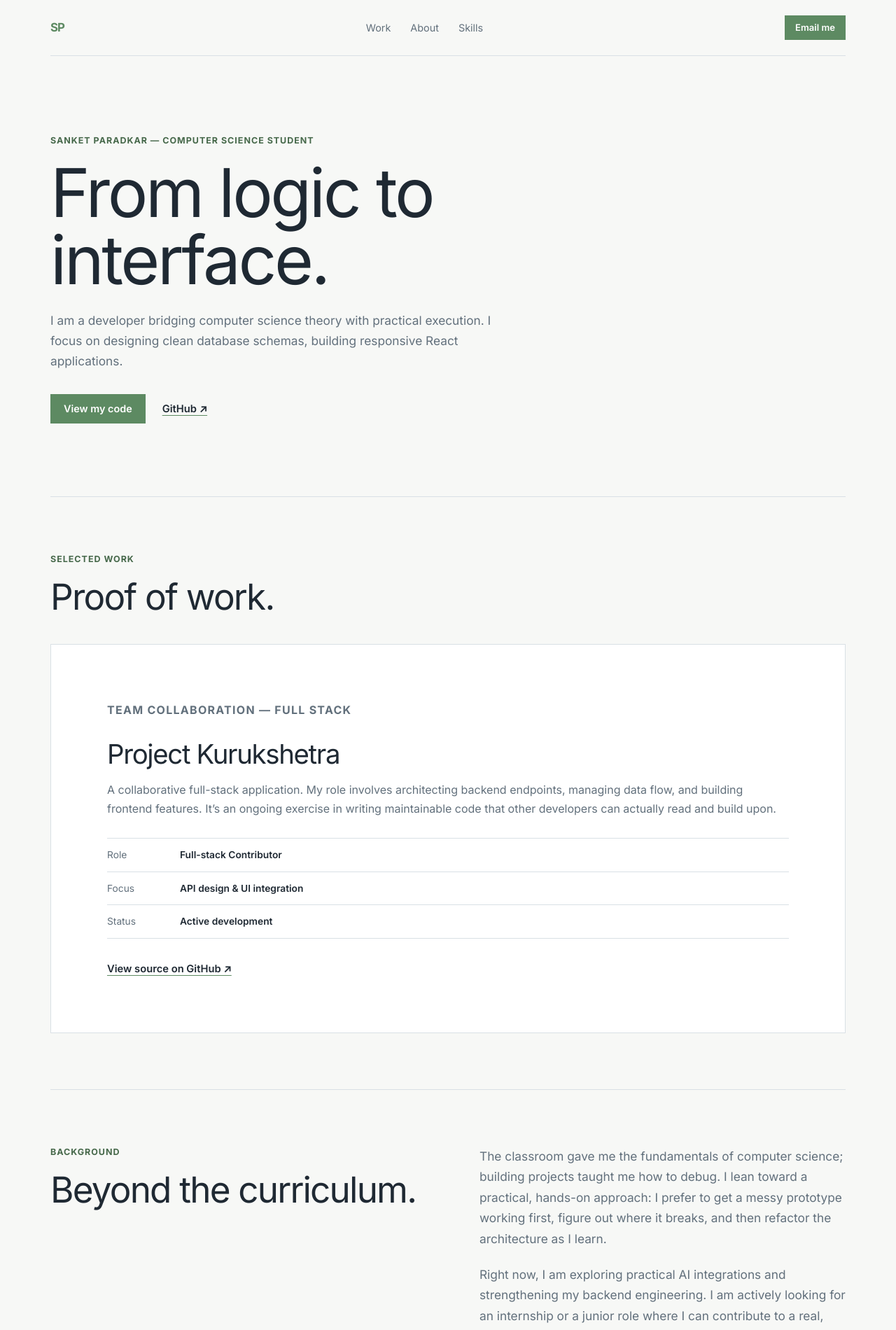
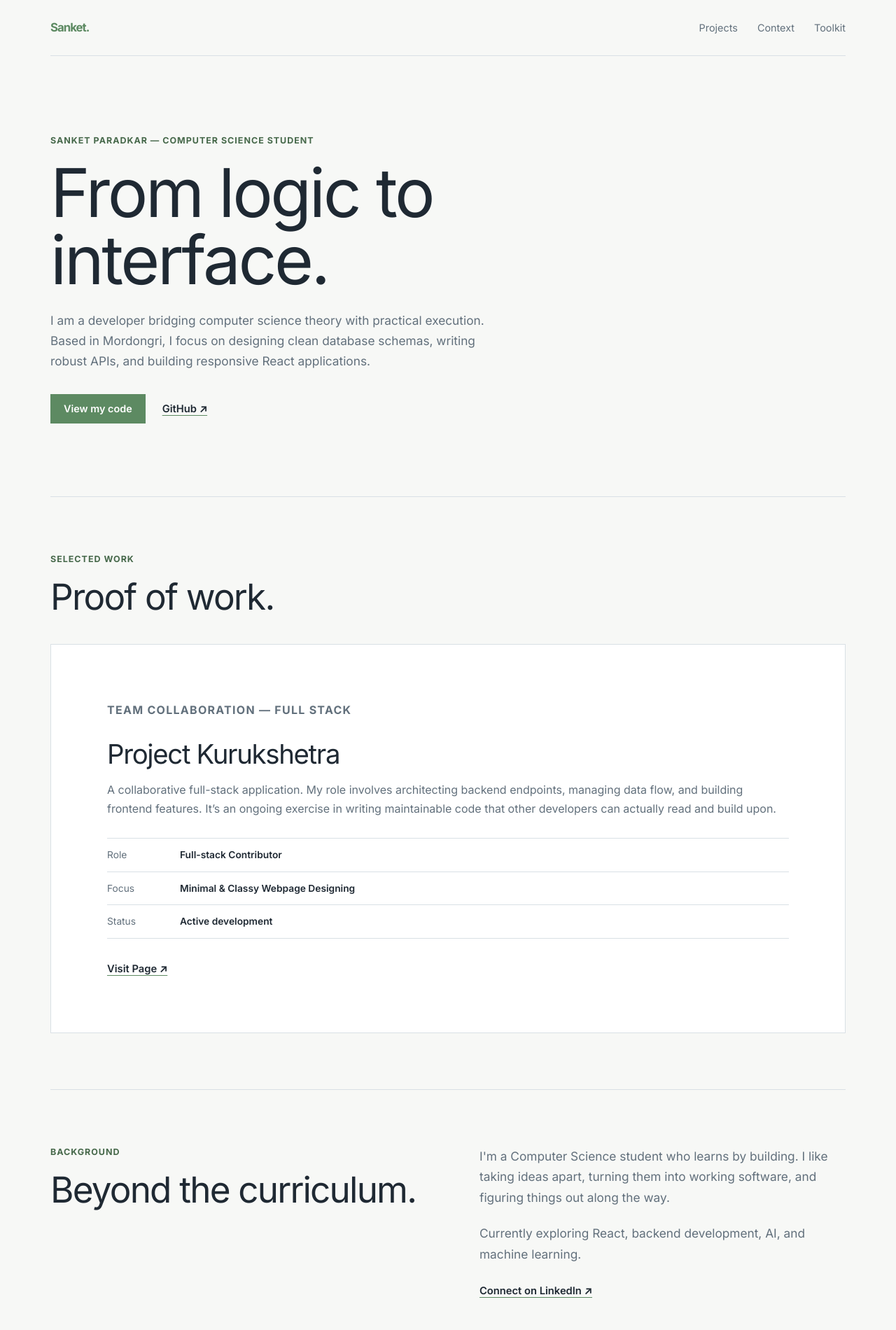
Before and after one commit to geeksanket/mywork, a React (Vite) app: page / in a window 1280 px wide. Shown: the top 1900 px of the page at 70% size. Built offline with nearby package versions, Linux system fonts and the light colour scheme; the HTML template or start-up script is replaced by a standard one.

Commit message:
changed display text

```diff
--- a/src/App.tsx
+++ b/src/App.tsx
@@ -16,22 +16,20 @@ export default function App() {
   return (
     <div className="site-shell">
       <header className="site-header">
-        <a className="brand" href="#top" aria-label="Sanket Paradkar home">SP</a>
-        <nav aria-label="Main navigation">
-          <a href="#work">Work</a>
-          <a href="#about">About</a>
-          <a href="#skills">Skills</a>
+        <a className="brand" href="#top" aria-label="Sanket Paradkar home">Sanket.</a>
+        <nav aria-label="Main navigation" style={{ marginLeft: 'auto' }}>
+          <a href="#work">Projects</a>
+          <a href="#about">Context</a>
+          <a href="#skills">Toolkit</a>
         </nav>
-        <a className="button button-small" href="mailto:sanketparadkar10@gmail.com">Email me</a>
       </header>
 
       <main id="top">
         <section className="hero">
           <p className="eyebrow">Sanket Paradkar — Computer Science Student</p>
-          {/* Much shorter H1 so it looks elegant and confident at a large font size */}
           <h1>From logic to interface.</h1>
           <p className="hero-copy">
-            I am a developer bridging computer science theory with practical execution. I focus on designing clean database schemas, building responsive React applications.
+            I am a developer bridging computer science theory with practical execution. Based in Mordongri, I focus on designing clean database schemas, writing robust APIs, and building responsive React applications.
           </p>
           <div className="hero-actions">
             <a className="button" href="#work">View my code</a>
@@ -54,10 +52,10 @@ export default function App() {
               </p>
               <dl className="project-facts">
                 <div><dt>Role</dt><dd>Full-stack Contributor</dd></div>
-                <div><dt>Focus</dt><dd>API design & UI integration</dd></div>
+                <div><dt>Focus</dt><dd>Minimal & Classy Webpage Designing</dd></div>
                 <div><dt>Status</dt><dd>Active development</dd></div>
               </dl>
-              <a className="text-link" href="https://geeksanket.github.io/websiteK/" target="_blank" rel="noopener noreferrer">View source on GitHub ↗</a>
+              <a className="text-link" href="https://github.com/geeksanket" target="_blank" rel="noopener noreferrer">Visit Page ↗</a>
             </div>
           </article>
         </section>
@@ -68,8 +66,8 @@ export default function App() {
             <h2>Beyond the curriculum.</h2>
           </div>
           <div className="prose">
-            <p>The classroom gave me the fundamentals of computer science; building projects taught me how to debug. I lean toward a practical, hands-on approach: I prefer to get a messy prototype working first, figure out where it breaks, and then refactor the architecture as I learn.</p>
-            <p>Right now, I am exploring practical AI integrations and strengthening my backend engineering. I am actively looking for an internship or a junior role where I can contribute to a real, production-level codebase and learn from a team.</p>
+            <p>I'm a Computer Science student who learns by building. I like taking ideas apart, turning them into working software, and figuring things out along the way.</p>
+            <p>Currently exploring React, backend development, AI, and machine learning.</p>
             <a className="text-link" href="https://www.linkedin.com/in/paradkarsanket/" target="_blank" rel="noopener noreferrer">Connect on LinkedIn ↗</a>
           </div>
         </section>
@@ -84,17 +82,49 @@ export default function App() {
           </ul>
         </section>
 
-        <section className="contact-section">
+        <section className="contact-section" style={{ paddingBottom: '4rem' }}>
           <p className="eyebrow">Get in touch</p>
           <h2>Looking for a junior developer?</h2>
-          <p>I am currently open to internships, team collaborations, and entry-level roles. Let's talk about what we can build.</p>
-          <a className="button" href="mailto:sanketparadkar10@gmail.com">sanketparadkar10@gmail.com</a>
+          <p style={{ marginBottom: '2rem' }}>I am currently open to internships, team collaborations, and entry-level roles. Let's talk about what we can build.</p>
+
+          <div className="contact-info" style={{ display: 'flex', flexDirection: 'column', gap: '0.5rem', marginBottom: '2rem' }}>
+            <strong>Sanket Paradkar</strong>
+            <a className="text-link" href="mailto:sanketparadkar10@gmail.com" style={{ textDecoration: 'none' }}>sanketparadkar10@gmail.com</a>
+            <a className="text-link" href="tel:+919691544197" style={{ textDecoration: 'none' }}>+91 9691544197</a>
+          </div>
+
+          <div className="social-links" style={{ display: 'flex', gap: '1.5rem', alignItems: 'center' }}>
+            {/* LinkedIn */}
+            <a href="https://www.linkedin.com/in/paradkarsanket/" target="_blank" rel="noopener noreferrer" aria-label="LinkedIn" style={{ color: 'inherit' }}>
+              <svg xmlns="http://www.w3.org/2000/svg" width="24" height="24" viewBox="0 0 24 24" fill="none" stroke="currentColor" strokeWidth="2" strokeLinecap="round" strokeLinejoin="round">
+                <path d="M16 8a6 6 0 0 1 6 6v7h-4v-7a2 2 0 0 0-2-2 2 2 0 0 0-2 2v7h-4v-7a6 6 0 0 1 6-6z"></path>
+                <rect x="2" y="9" width="4" height="12"></rect>
+                <circle cx="4" cy="4" r="2"></circle>
+              </svg>
+            </a>
+
+            {/* Instagram */}
+            <a href="https://www.instagram.com/helosanket?igsi=bHBzZ213NXkxNTdn" target="_blank" rel="noopener noreferrer" aria-label="Instagram" style={{ color: 'inherit' }}>
+              <svg xmlns="http://www.w3.org/2000/svg" width="24" height="24" viewBox="0 0 24 24" fill="none" stroke="currentColor" strokeWidth="2" strokeLinecap="round" strokeLinejoin="round">
+                <rect x="2" y="2" width="20" height="20" rx="5" ry="5"></rect>
+                <path d="M16 11.37A4 4 0 1 1 12.63 8 4 4 0 0 1 16 11.37z"></path>
+                <line x1="17.5" y1="6.5" x2="17.51" y2="6.5"></line>
+              </svg>
+            </a>
+
+            {/* WhatsApp */}
+            <a href="https://wa.me/9691544197" target="_blank" rel="noopener noreferrer" aria-label="WhatsApp" style={{ color: 'inherit' }}>
+              <svg xmlns="http://www.w3.org/2000/svg" width="24" height="24" viewBox="0 0 24 24" fill="none" stroke="currentColor" strokeWidth="2" strokeLinecap="round" strokeLinejoin="round">
+                <path d="M21 11.5a8.38 8.38 0 0 1-.9 3.8 8.5 8.5 0 0 1-7.6 4.7 8.38 8.38 0 0 1-3.8-.9L3 21l1.9-5.7a8.38 8.38 0 0 1-.9-3.8 8.5 8.5 0 0 1 4.7-7.6 8.38 8.38 0 0 1 3.8-.9h.5a8.48 8.48 0 0 1 8 8v.5z"></path>
+              </svg>
+            </a>
+          </div>
         </section>
       </main>
 
       <footer className="site-footer">
         <span>&copy; 2026 Sanket Paradkar</span>
-        <span>Madhya Pradesh, India</span>
+        <span>Mordongri, India</span>
       </footer>
     </div>
   )
```
